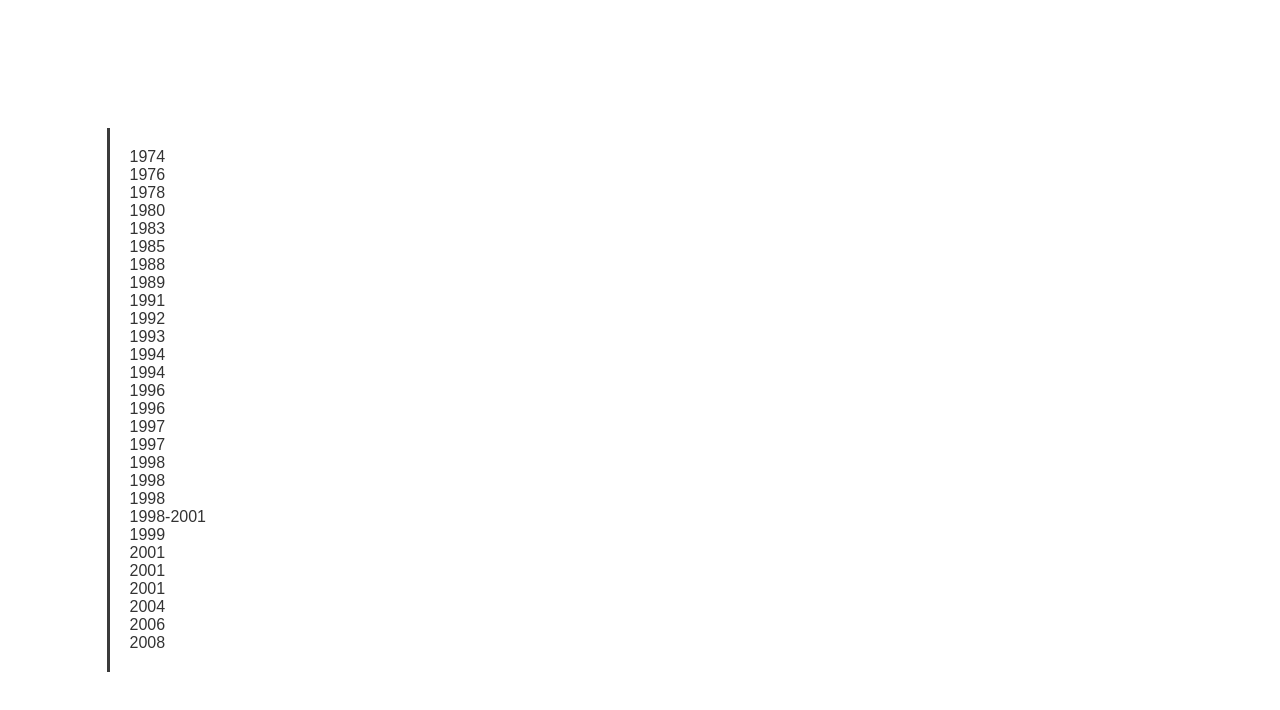
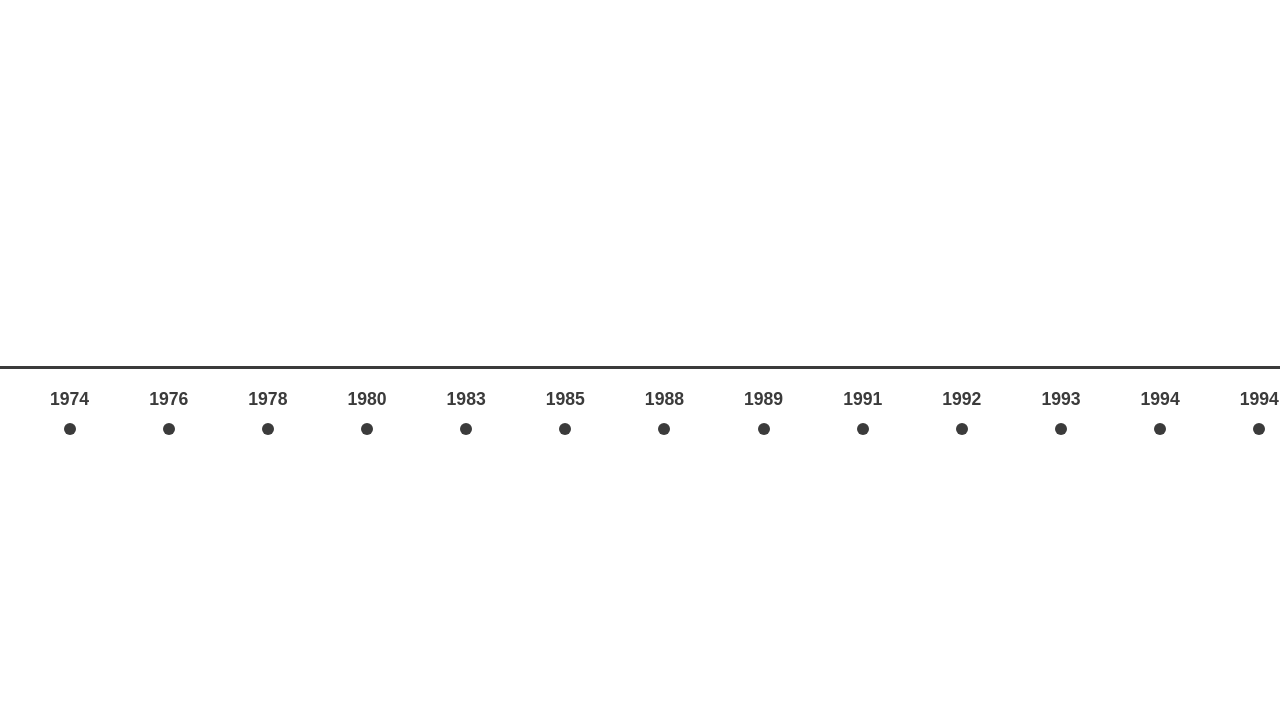
Before and after one commit to JayWalk1/interactive-timeline, a plain HTML site: page index.html in a window 1280 px wide. Drawn offline with Linux system fonts and the light colour scheme.

Commit message:
Update styles.css

```diff
--- a/styles.css
+++ b/styles.css
@@ -12,27 +12,31 @@ body {
 }
 
 .timeline {
+    display: flex;
+    justify-content: flex-start;
+    align-items: center;
+    overflow-x: auto;
+    padding: 20px;
+    white-space: nowrap;
+    border-top: 3px solid #3b3b3b;
     position: relative;
-    width: 80%;
-    max-width: 1200px;
-    margin: 20px auto;
-    padding: 20px;
-    border-left: 3px solid #3b3b3b;
 }
 
-.event {
+.milestone {
+    display: inline-block;
     position: relative;
-    margin: 20px 0;
-    padding-left: 30px;
-    transition: all 0.3s ease;
+    margin: 0 30px;
+    text-align: center;
+    cursor: pointer;
 }
 
-.event:hover {
+.milestone:hover {
     background: rgba(0, 0, 0, 0.05);
     border-radius: 8px;
+    padding: 10px;
 }
 
-.event .year {
+.milestone .year {
     font-weight: bold;
     color: #3b3b3b;
     font-size: 1.1em;
@@ -40,11 +44,12 @@ body {
     display: block;
 }
 
-.event::before {
+.milestone::before {
     content: '';
     position: absolute;
-    left: -16px;
-    top: 5px;
+    bottom: -20px;
+    left: 50%;
+    transform: translateX(-50%);
     width: 12px;
     height: 12px;
     background-color: #3b3b3b;
```
